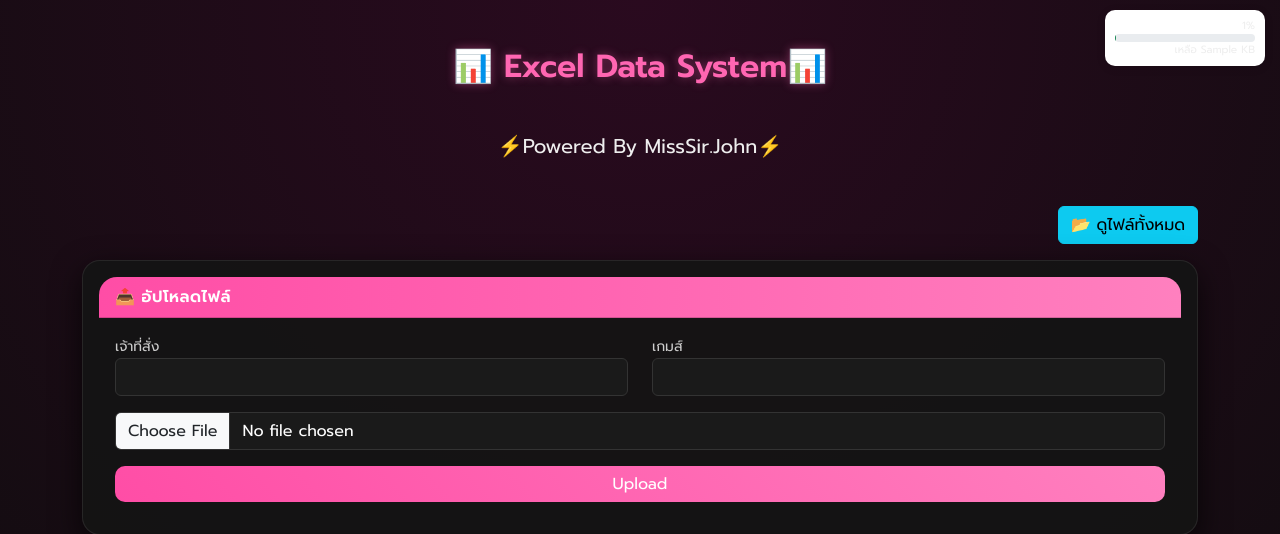
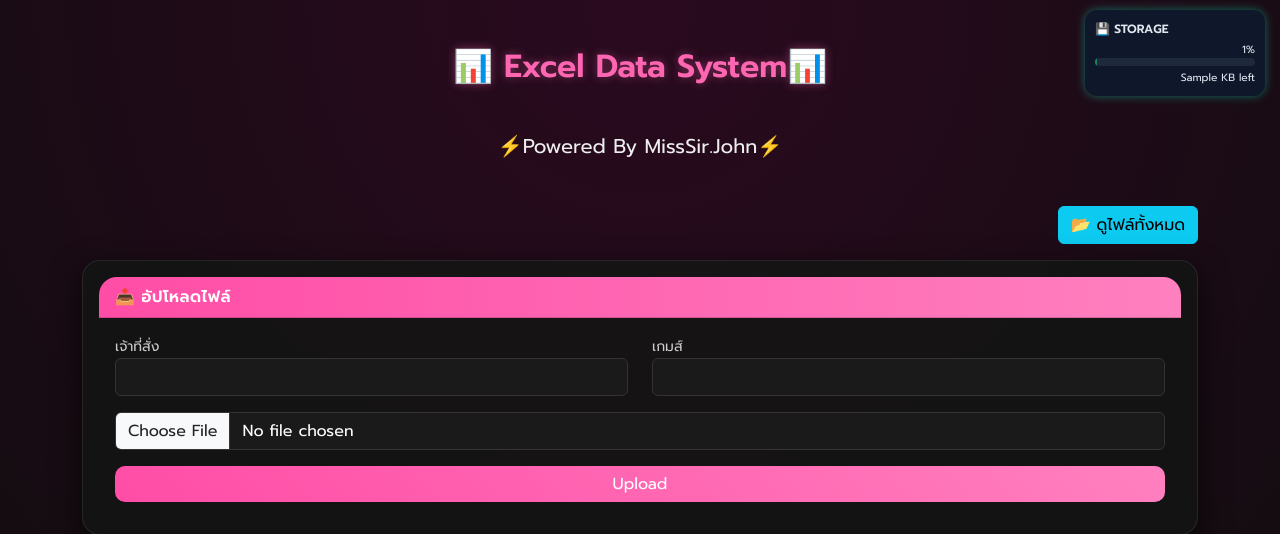
Before and after one commit to LuziferFakeTH/excel-web-app, a Flask app: template templates/index.html in a window 1280 px wide. Shown: the top 534 px of the page. Run offline with Flask 3, Linux system fonts and the light colour scheme; the template is opened without the code that fills it: most values are stand-ins (such as "Sample title", 1, 10 or a date in 2020); some libraries are stand-ins or nearby versions.

Commit message:
Update index.html

```diff
--- a/templates/index.html
+++ b/templates/index.html
@@ -122,20 +122,46 @@
 
     </style>
 
-    <style>
+<style>
 #storage-box {
     position: fixed;
     top: 10px;
     right: 15px;
-    width: 160px;
-    background: white;
-    padding: 8px 10px;
-    border-radius: 10px;
-    box-shadow: 0 2px 10px rgba(0,0,0,0.1);
+    width: 180px;
+    padding: 10px;
+
+    background: #0f172a; /* น้ำเงินเข้ม */
+    color: #e2e8f0; /* ตัวอักษรสว่าง */
+
+    border-radius: 12px;
+    box-shadow: 0 0 10px rgba(0,255,200,0.4);
+
     font-size: 12px;
     z-index: 9999;
 }
-    </style>
+
+/* progress background */
+#storage-box .progress {
+    background: #1e293b;
+}
+
+/* neon glow */
+.neon-green {
+    background-color: #00ff9f !important;
+    box-shadow: 0 0 8px #00ff9f;
+}
+
+.neon-yellow {
+    background-color: #ffe600 !important;
+    box-shadow: 0 0 8px #ffe600;
+}
+
+.neon-red {
+    background-color: #ff3b3b !important;
+    box-shadow: 0 0 8px #ff3b3b;
+}
+</style>
+
 </head>
 
 <body>
@@ -155,6 +181,11 @@ document.addEventListener("DOMContentLoaded", function () {
 </script>
 <!-- 💾 Storage Mini Widget -->
 <div id="storage-box">
+
+    <div style="font-weight: bold; margin-bottom: 4px;">
+        💾 STORAGE
+    </div>
+
     <div class="small text-end">
         {{ storage.percent_used }}%
     </div>
@@ -166,9 +197,10 @@ document.addEventListener("DOMContentLoaded", function () {
         </div>
     </div>
 
-    <div class="small text-end">
-        เหลือ {{ storage.remaining_kb }} KB
+    <div class="small text-end mt-1">
+        {{ storage.remaining_kb }} KB left
     </div>
+
 </div>
 
 
```
